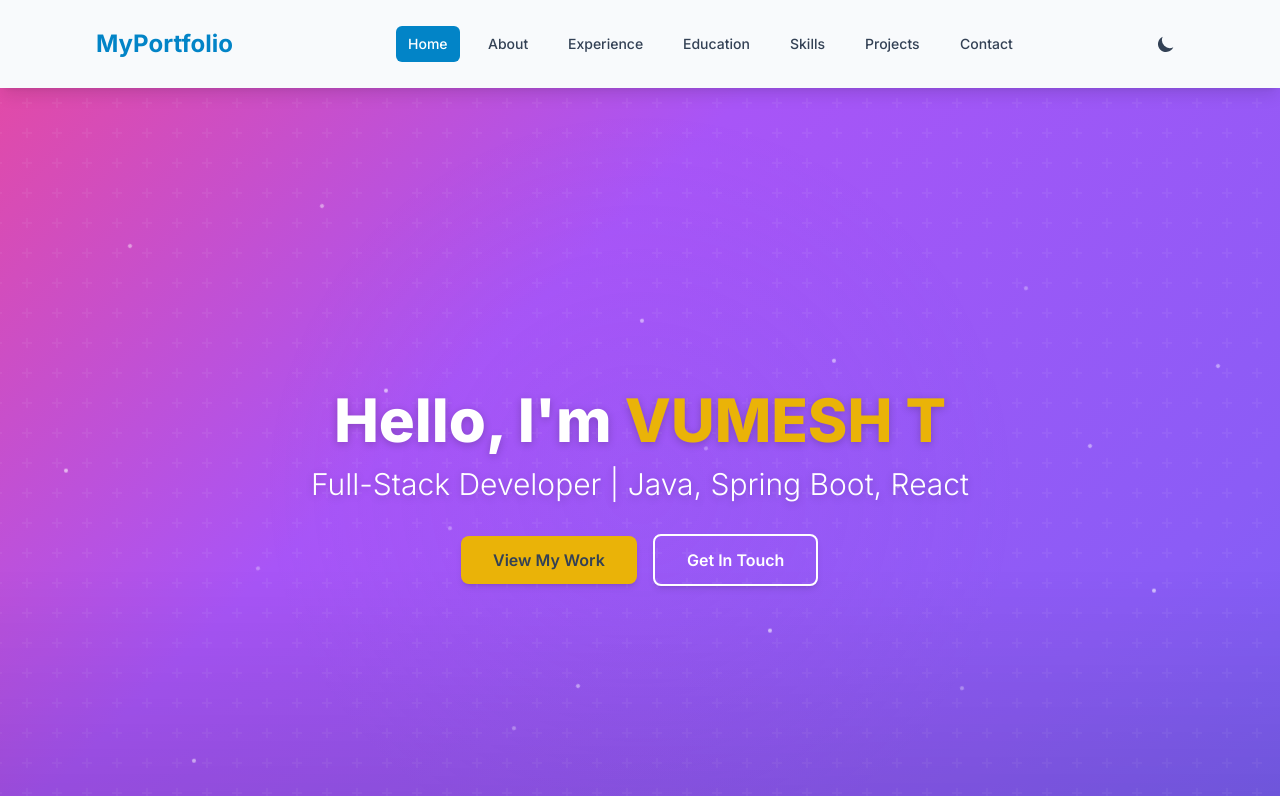
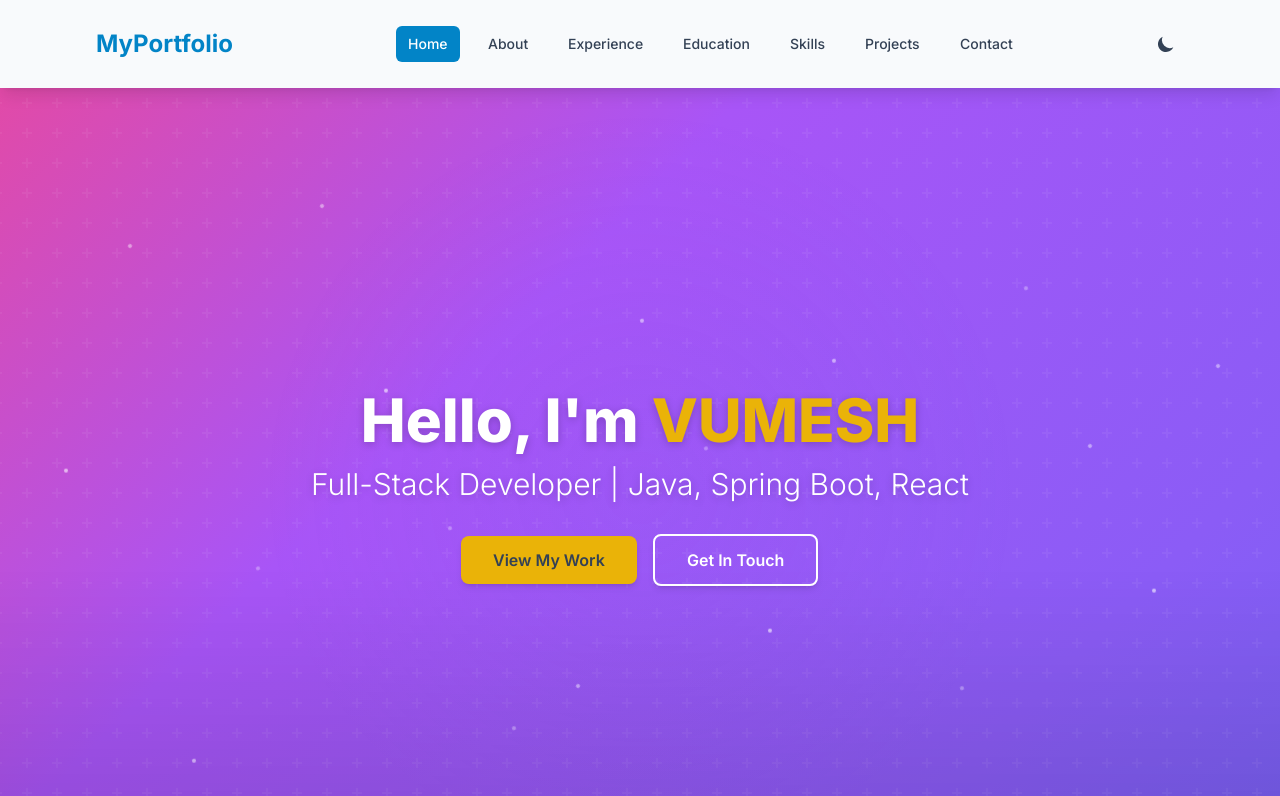
Before and after one commit to Umesh-Tata/Vumesh.github.io, a React (Vite) app: page / in a window 1280 px wide. Shown: the top 796 px of the page. Built offline with nearby package versions, Linux system fonts and the light colour scheme.

Commit message:
Update App.tsx

```diff
--- a/App.tsx
+++ b/App.tsx
@@ -26,7 +26,7 @@ import {
 
 // Portfolio Data based on Resume
 const personalInfo = {
-  name: "VUMESH T",
+  name: "VUMESH",
   tagline: "Full-Stack Developer | Java, Spring Boot, React",
   email: "jayavumesh1@gmail.com",
   phone: "(316) 461-1206",
```
